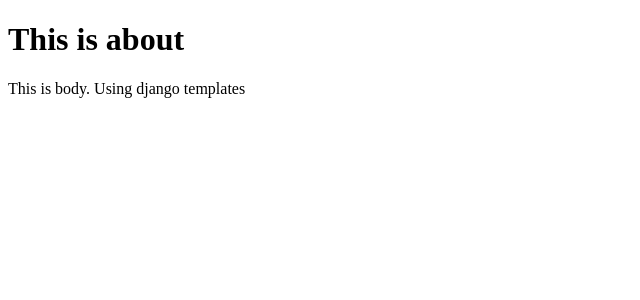
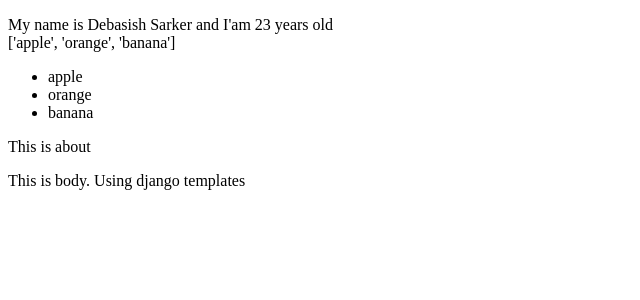
Before and after one commit to ds-joy/Poll-Application, a Django app: page /about/ in a window 1280 px wide. Shown: the part 70-370 px from the top of the page, without its empty margins (0-640 px from the left). Run offline with Django 3.2, Linux system fonts and the light colour scheme.

Commit message:
context and for loop in the template

```diff
--- a/src/pages/views.py
+++ b/src/pages/views.py
@@ -8,8 +8,18 @@ def home_view(response, *args, **kwargs):
     return render(response, "home.html", {})
 
 def about_view(response, *args, **kwargs):
-    # return HttpResponse("<h1>About Page<h1>")
-    return render(response, "about.html", {})
+
+    about_me = {
+        "name" : "Debasish Sarker",
+        "age" : 23,
+        "my_list" : ["apple", "orange", "banana"],
+    }
+
+    return render(response, "about.html", about_me)
+
+
+
+
 def contacts_view(response, *args, **kwargs):
     return render(response, "contacts.html", {})
 
--- a/src/templates/about.html
+++ b/src/templates/about.html
@@ -1,6 +1,18 @@
 {% extends "base.html" %}
 
 {% block content %}
+
+<p>
+    My name is {{ name }} and I'am {{ age }} years old
+    </br>
+    {{ my_list }}
+
+    <ul>
+    {% for items in my_list  %}
+        <li>{{ items }}</li>
+    {% endfor %}
+    </ul>
+</p
 
 <h1>This is about</h1>
 <p>This is body. Using django templates</p>
```
